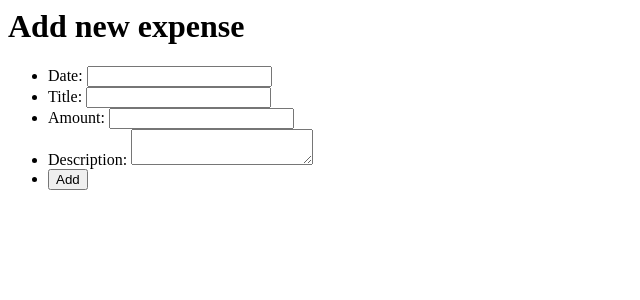
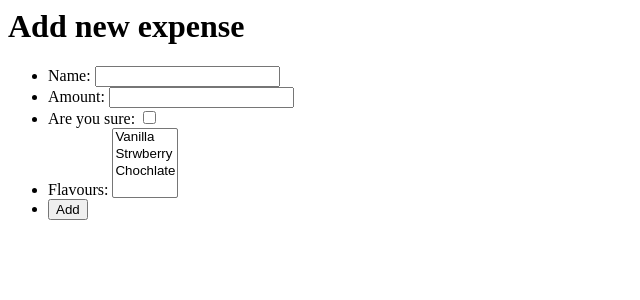
Before and after one commit to nonZero/BudgetPolice, a Django app: page /add/ in a window 1280 px wide. Shown: the top 300 px of the page, without its empty margins (0-640 px from the left). Run offline with Django 3.2, Linux system fonts and the light colour scheme.

Commit message:
simple form

```diff
--- a/expenses/templates/expenses/expense_form.html
+++ b/expenses/templates/expenses/expense_form.html
@@ -2,25 +2,13 @@
     Add new expense
 </h1>
 
-<form method="post">
+<form method="post" novalidate>
     {% csrf_token %}
     <ul>
-        <li>
-            Date:
-            <input type="text" name="date">
-        </li>
-        <li>
-            Title:
-            <input type="text" name="title">
-        </li>
-        <li>
-            Amount:
-            <input type="text" name="amount">
-        </li>
-        <li>
-            Description:
-            <textarea name="description"></textarea>
-        </li>
+
+        {{ form.as_ul }}
+
+
         <li>
             <button>Add</button>
         </li>
--- a/expenses/views.py
+++ b/expenses/views.py
@@ -1,3 +1,4 @@
+from django import forms
 from django.shortcuts import render, get_object_or_404
 
 from expenses.models import Expense
@@ -17,8 +18,25 @@ def expense_detail(request, pk):
     })
 
 
+class ExpenseForm(forms.Form):
+    name = forms.CharField(max_length=100)
+    amount = forms.DecimalField(decimal_places=2, max_digits=10, required=False)
+    are_you_sure = forms.BooleanField()
+    flavours = forms.MultipleChoiceField(choices=(
+        (1, 'Vanilla'),
+        (2, 'Strwberry'),
+        (3, 'Chochlate'),
+    ))
+
+
 def expense_create(request):
     if request.method == "POST":
-        assert False, request.POST
+        form = ExpenseForm(request.POST)
+        if form.is_valid():
+            assert False, form.cleaned_data
+    else:
+        form = ExpenseForm()
+
     return render(request, "expenses/expense_form.html", {
+        'form': form,
     })
```
